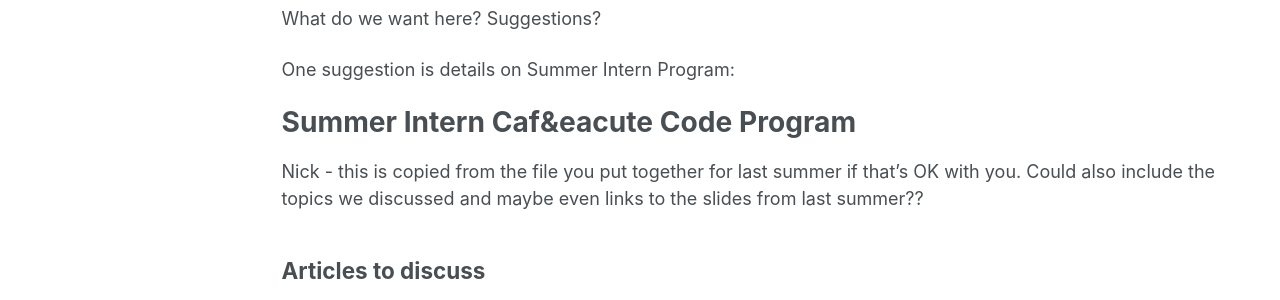
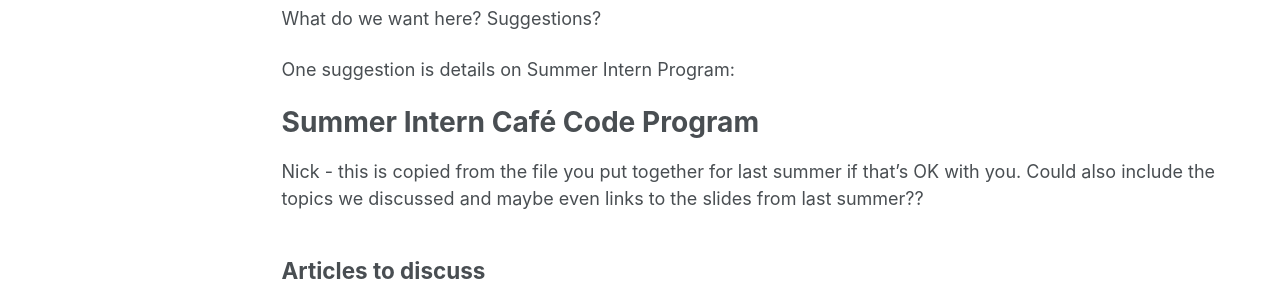
Before and after one commit to BigelowLab/bigelowlab.github.io, a Jekyll site: the page built from _pages/cafecode.md, in a window 1280 px wide. Shown: the part 159-459 px from the top of the page. Built offline with Jekyll 4.4.1, drawn with Linux system fonts in a browser that asks for light colours.

Commit message:
Make small formatting edits

```diff
--- a/_data/navigation.yml
+++ b/_data/navigation.yml
@@ -6,5 +6,5 @@ main:
   - title: "Education"
     url: /education/
 
-  - title: "Caf&eacute Code"
+  - title: "Café Code"
     url: /cafecode/
--- a/_pages/cafecode.md
+++ b/_pages/cafecode.md
@@ -1,6 +1,6 @@
 ---
 layout: archive
-title: "Caf&eacute Code"
+title: "Café Code"
 permalink: /cafecode/
 author_profile: false
 ---
@@ -9,7 +9,7 @@ What do we want here? Suggestions?
 
 One suggestion is details on Summer Intern Program:
 
-# Summer Intern Caf&eacute Code Program
+# Summer Intern Café Code Program
 
 Nick - this is copied from the file you put together for last summer if that's OK with you. Could also include the topics we discussed and maybe even links to the slides from last summer??
 
```
Also changed, not shown: _pages/software.md (+2 -2 lines).
